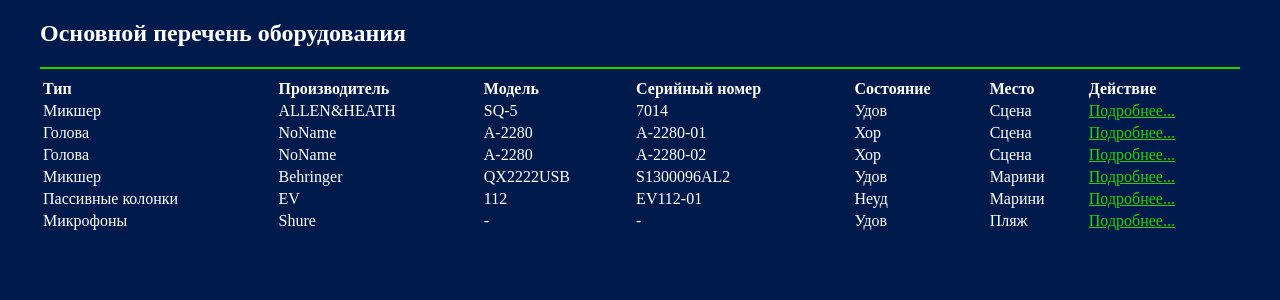
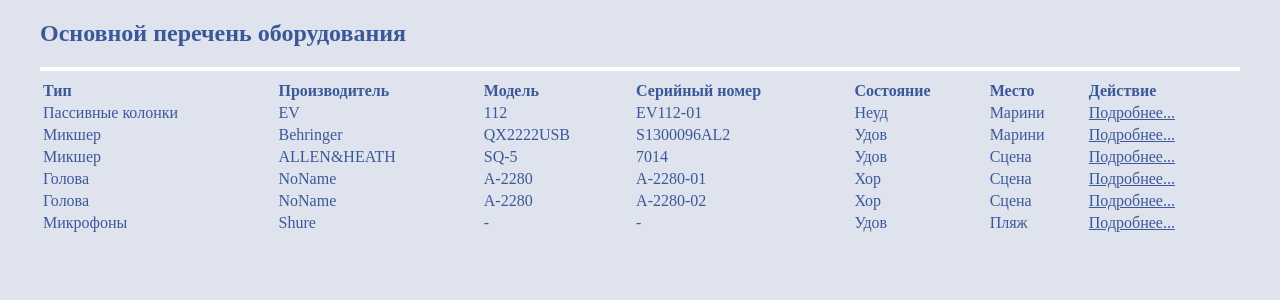
Before and after one commit to igor-kushnarenko/hardware_accounting, a Django app: page /hardwares/ in a window 1280 px wide. Shown: the top 300 px of the page. Run offline with Django 3.2, Linux system fonts and the light colour scheme; data comes from the database, SQL or seed files in the repository; both versions use the stored data as it was after the commit.

Commit message:
- добавлена сортировка в списке по place и состоянию;

```diff
--- a/hardware/base/static/base/css/style.css
+++ b/hardware/base/static/base/css/style.css
@@ -1,6 +1,6 @@
 body {
-    background: #001a4b;
-    color: white;
+    background: #dfe3ee;
+    color: #3b5998;
 }
 
 .content{
@@ -10,15 +10,15 @@ margin:0 auto;
 
 hr {
 border: none; /* Убираем границу для браузера Firefox */
-color: #27d200; /* Цвет линии для остальных браузеров */
-background-color: #27d200; /* Цвет линии для браузера Firefox и Opera */
-height: 2px; /* Толщина линии */
+color: white; /* Цвет линии для остальных браузеров */
+background-color: white; /* Цвет линии для браузера Firefox и Opera */
+height: 4px; /* Толщина линии */
 }
 
 a:link {
-    color: #27d200;
+    color: #3b5998;
 }
 
 a:visited{
-color: #00630c;
+color: #3b5998;
 }
--- a/hardware/base/views.py
+++ b/hardware/base/views.py
@@ -1,5 +1,6 @@
 from django.shortcuts import render
 from django.views import generic
+from django.views.generic.base import TemplateView
 
 from base.models import Hardware
 
@@ -12,7 +13,7 @@ class HardwaresListView(generic.ListView):
     model = Hardware
     template_name = 'hardware_list.html'
     context_object_name = 'hardware_list'
-    queryset = Hardware.objects.all()
+    queryset = Hardware.objects.order_by('place', '-status')
 
 
 class HardwaresDetailView(generic.DetailView):
```
Also changed, not shown: hardware/db.sqlite3.
